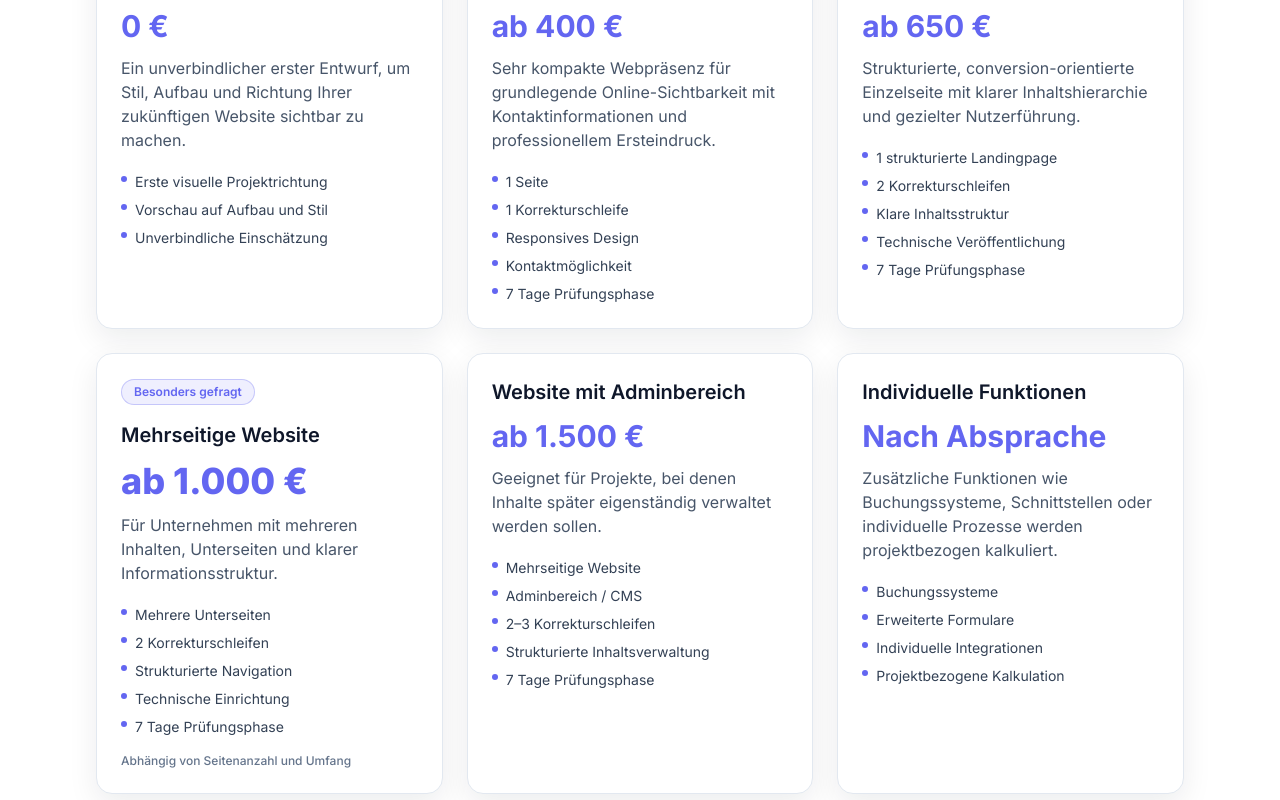
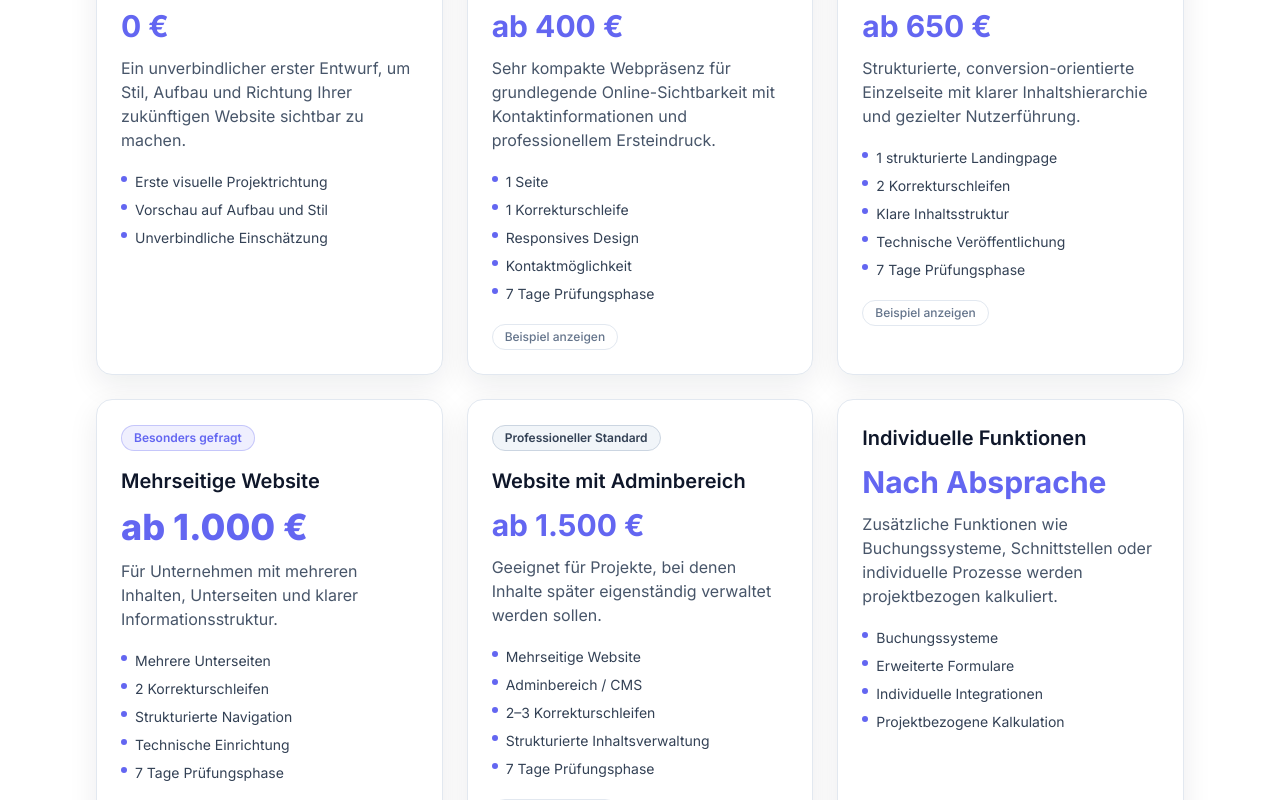
Before and after one commit to VonBismark1871/Hamburg-Website, a Next.js app: page /preise in a window 1280 px wide. Shown: the part 718-1518 px from the top of the page. Built offline with nearby package versions, Linux system fonts and the light colour scheme.

Commit message:
Enhance pricing package emphasis with interactive previews

```diff
--- a/components/Pricing.jsx
+++ b/components/Pricing.jsx
@@ -1,5 +1,6 @@
 import Link from 'next/link';
 import { motion } from 'framer-motion';
+import PackagePreviewPopover from './pricing/PackagePreviewPopover';
 
 const projectPricingCards = [
   {
@@ -14,7 +15,11 @@ const projectPricingCards = [
     price: 'ab 400 €',
     description:
       'Sehr kompakte Webpräsenz für grundlegende Online-Sichtbarkeit mit Kontaktinformationen und professionellem Ersteindruck.',
-    bullets: ['1 Seite', '1 Korrekturschleife', 'Responsives Design', 'Kontaktmöglichkeit', '7 Tage Prüfungsphase']
+    bullets: ['1 Seite', '1 Korrekturschleife', 'Responsives Design', 'Kontaktmöglichkeit', '7 Tage Prüfungsphase'],
+    preview: {
+      description: 'Kompakte Basis-Präsenz mit kurzer Vorstellung, Kontaktdaten und einfacher Struktur.',
+      bullets: ['1 Seite', 'Grundlegende Informationen', 'Kontaktmöglichkeit']
+    }
   },
   {
     title: 'Onepager',
@@ -27,7 +32,11 @@ const projectPricingCards = [
       'Klare Inhaltsstruktur',
       'Technische Veröffentlichung',
       '7 Tage Prüfungsphase'
-    ]
+    ],
+    preview: {
+      description: 'Strukturierte Ein-Seiten-Website mit mehr Inhalten, klarer Nutzerführung und stärkerem Fokus auf Anfragen.',
+      bullets: ['1 längere Seite', 'Leistungen / Vorteile / Kontakt', 'Conversion-orientiert']
+    }
   },
   {
     title: 'Mehrseitige Website',
@@ -36,13 +45,24 @@ const projectPricingCards = [
     bullets: ['Mehrere Unterseiten', '2 Korrekturschleifen', 'Strukturierte Navigation', 'Technische Einrichtung', '7 Tage Prüfungsphase'],
     note: 'Abhängig von Seitenanzahl und Umfang',
     featured: true,
-    badge: 'Besonders gefragt'
+    badge: 'Besonders gefragt',
+    preview: {
+      description: 'Website mit mehreren Unterseiten für umfangreichere Inhalte, bessere Navigation und detailliertere Informationen.',
+      bullets: ['mehrere Unterseiten', 'klarere Informationsstruktur', 'geeignet für größere Projekte']
+    }
   },
   {
     title: 'Website mit Adminbereich',
     price: 'ab 1.500 €',
     description: 'Geeignet für Projekte, bei denen Inhalte später eigenständig verwaltet werden sollen.',
-    bullets: ['Mehrseitige Website', 'Adminbereich / CMS', '2–3 Korrekturschleifen', 'Strukturierte Inhaltsverwaltung', '7 Tage Prüfungsphase']
+    bullets: ['Mehrseitige Website', 'Adminbereich / CMS', '2–3 Korrekturschleifen', 'Strukturierte Inhaltsverwaltung', '7 Tage Prüfungsphase'],
+    badge: 'Professioneller Standard',
+    badgeStyle: 'premium',
+    preview: {
+      description: 'Website mit bearbeitbaren Inhalten und eigenständiger Pflege über einen Adminbereich.',
+      bullets: ['Inhalte selbst ändern', 'Bilder und Texte aktualisieren', 'langfristig flexibel nutzbar'],
+      type: 'admin'
+    }
   },
   {
     title: 'Individuelle Funktionen',
@@ -103,7 +123,13 @@ function PricingCard({ card, index }) {
       className={`card relative ${card.featured ? 'border-2 border-accent/45 bg-accent/[0.04] shadow-[0_18px_40px_-26px_rgba(79,70,229,0.55)]' : ''}`}
     >
       {card.badge ? (
-        <span className="mb-4 inline-flex rounded-full border border-accent/30 bg-accent/10 px-3 py-1 text-xs font-semibold text-accent">
+        <span
+          className={`mb-4 inline-flex rounded-full px-3 py-1 text-xs font-semibold ${
+            card.badgeStyle === 'premium'
+              ? 'border border-slate-300 bg-slate-100 text-slate-700'
+              : 'border border-accent/30 bg-accent/10 text-accent'
+          }`}
+        >
           {card.badge}
         </span>
       ) : null}
@@ -118,6 +144,14 @@ function PricingCard({ card, index }) {
           </li>
         ))}
       </ul>
+      {card.preview ? (
+        <PackagePreviewPopover
+          title={card.title}
+          description={card.preview.description}
+          bullets={card.preview.bullets}
+          type={card.preview.type}
+        />
+      ) : null}
       {card.note ? <p className="mt-4 text-xs font-medium text-slate-500">{card.note}</p> : null}
     </motion.article>
   );
--- /dev/null
+++ b/components/pricing/PackagePreviewPopover.jsx
@@ -0,0 +1,104 @@
+import { useEffect, useRef, useState } from 'react';
+
+function WebsiteMockup() {
+  return (
+    <div className="rounded-lg border border-slate-200 bg-gradient-to-br from-slate-50 to-white p-2">
+      <div className="h-2 w-10 rounded-full bg-slate-200" />
+      <div className="mt-2 space-y-1.5">
+        <div className="h-1.5 w-full rounded-full bg-slate-200/90" />
+        <div className="h-1.5 w-5/6 rounded-full bg-slate-200/80" />
+      </div>
+      <div className="mt-3 grid grid-cols-3 gap-1.5">
+        {[0, 1, 2].map((item) => (
+          <div key={item} className="h-8 rounded-md bg-slate-100" />
+        ))}
+      </div>
+    </div>
+  );
+}
+
+function AdminMockup() {
+  return (
+    <div className="grid grid-cols-[1.4fr_1fr] gap-2">
+      <WebsiteMockup />
+      <div className="rounded-lg border border-indigo-200/70 bg-indigo-50/70 p-2">
+        <div className="h-2 w-12 rounded-full bg-indigo-200" />
+        <div className="mt-2 space-y-1.5">
+          <div className="h-1.5 w-full rounded-full bg-indigo-200/90" />
+          <div className="h-1.5 w-4/5 rounded-full bg-indigo-200/80" />
+          <div className="h-1.5 w-3/5 rounded-full bg-indigo-200/80" />
+        </div>
+        <div className="mt-2.5 h-4 rounded bg-indigo-200/90" />
+      </div>
+    </div>
+  );
+}
+
+export default function PackagePreviewPopover({ title, description, bullets, type = 'website' }) {
+  const [isOpen, setIsOpen] = useState(false);
+  const containerRef = useRef(null);
+
+  useEffect(() => {
+    if (!isOpen) {
+      return undefined;
+    }
+
+    function onDocumentClick(event) {
+      if (containerRef.current && !containerRef.current.contains(event.target)) {
+        setIsOpen(false);
+      }
+    }
+
+    function onEsc(event) {
+      if (event.key === 'Escape') {
+        setIsOpen(false);
+      }
+    }
+
+    document.addEventListener('pointerdown', onDocumentClick);
+    document.addEventListener('keydown', onEsc);
+
+    return () => {
+      document.removeEventListener('pointerdown', onDocumentClick);
+      document.removeEventListener('keydown', onEsc);
+    };
+  }, [isOpen]);
+
+  return (
+    <div
+      ref={containerRef}
+      className="group relative mt-5 inline-flex"
+      onMouseEnter={() => setIsOpen(true)}
+      onMouseLeave={() => setIsOpen(false)}
+    >
+      <button
+        type="button"
+        className="inline-flex items-center gap-1.5 rounded-full border border-slate-200 bg-white px-3 py-1 text-xs font-medium text-slate-500 transition hover:border-accent/40 hover:text-accent focus-visible:outline-none focus-visible:ring-2 focus-visible:ring-accent/30"
+        onClick={() => setIsOpen((prev) => !prev)}
+        aria-expanded={isOpen}
+      >
+        Beispiel anzeigen
+      </button>
+
+      <div
+        className={`absolute left-0 top-full z-20 mt-2 w-72 rounded-xl border border-slate-200 bg-white p-3 shadow-[0_16px_34px_-24px_rgba(15,23,42,0.5)] transition duration-150 ${
+          isOpen ? 'pointer-events-auto visible translate-y-0 opacity-100' : 'pointer-events-none invisible -translate-y-1 opacity-0'
+        }`}
+      >
+        <div className="mb-3">{type === 'admin' ? <AdminMockup /> : <WebsiteMockup />}</div>
+        <p className="text-xs leading-relaxed text-slate-600">{description}</p>
+        {bullets?.length ? (
+          <ul className="mt-2 space-y-1 text-xs text-slate-600">
+            {bullets.map((bullet) => (
+              <li key={bullet} className="flex items-start gap-1.5">
+                <span className="mt-1 h-1 w-1 rounded-full bg-accent" aria-hidden="true" />
+                <span>{bullet}</span>
+              </li>
+            ))}
+          </ul>
+        ) : null}
+        <span className="sr-only">Vorschau für {title}</span>
+      </div>
+    </div>
+  );
+}
```
